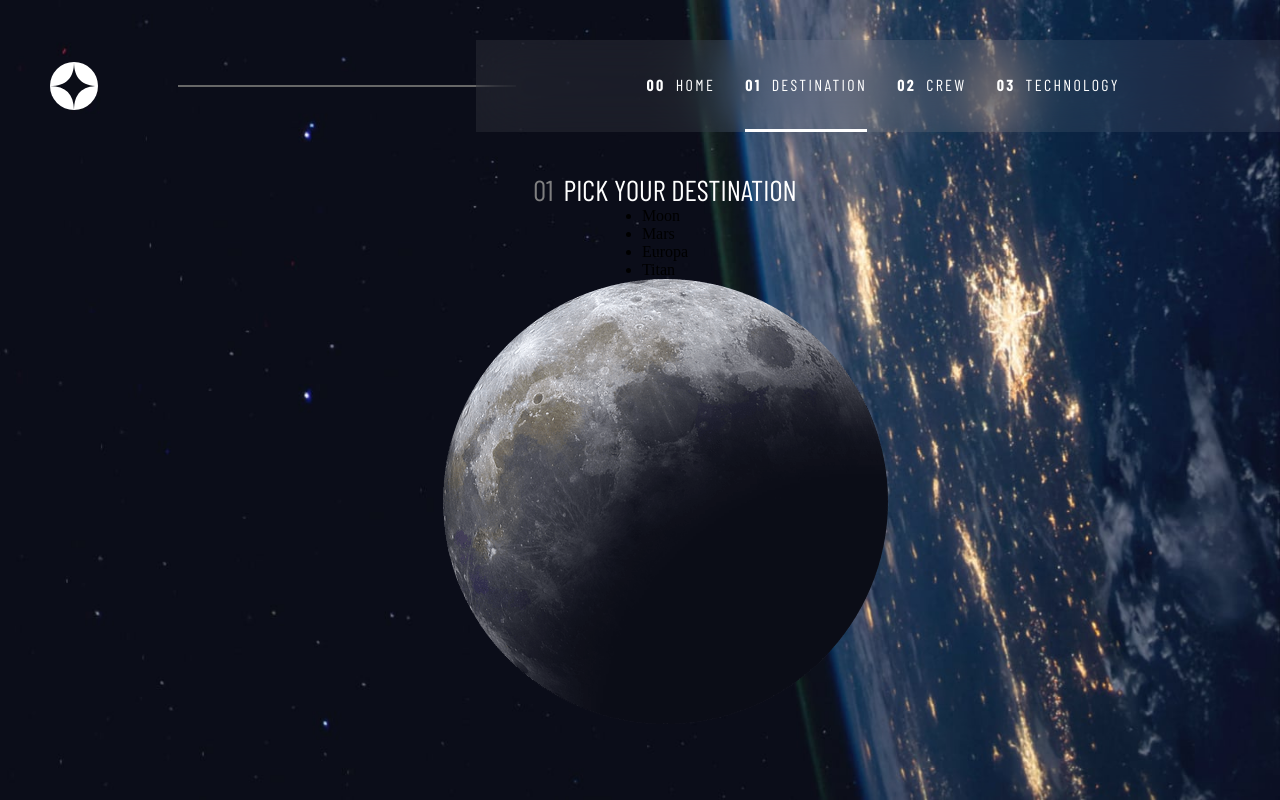
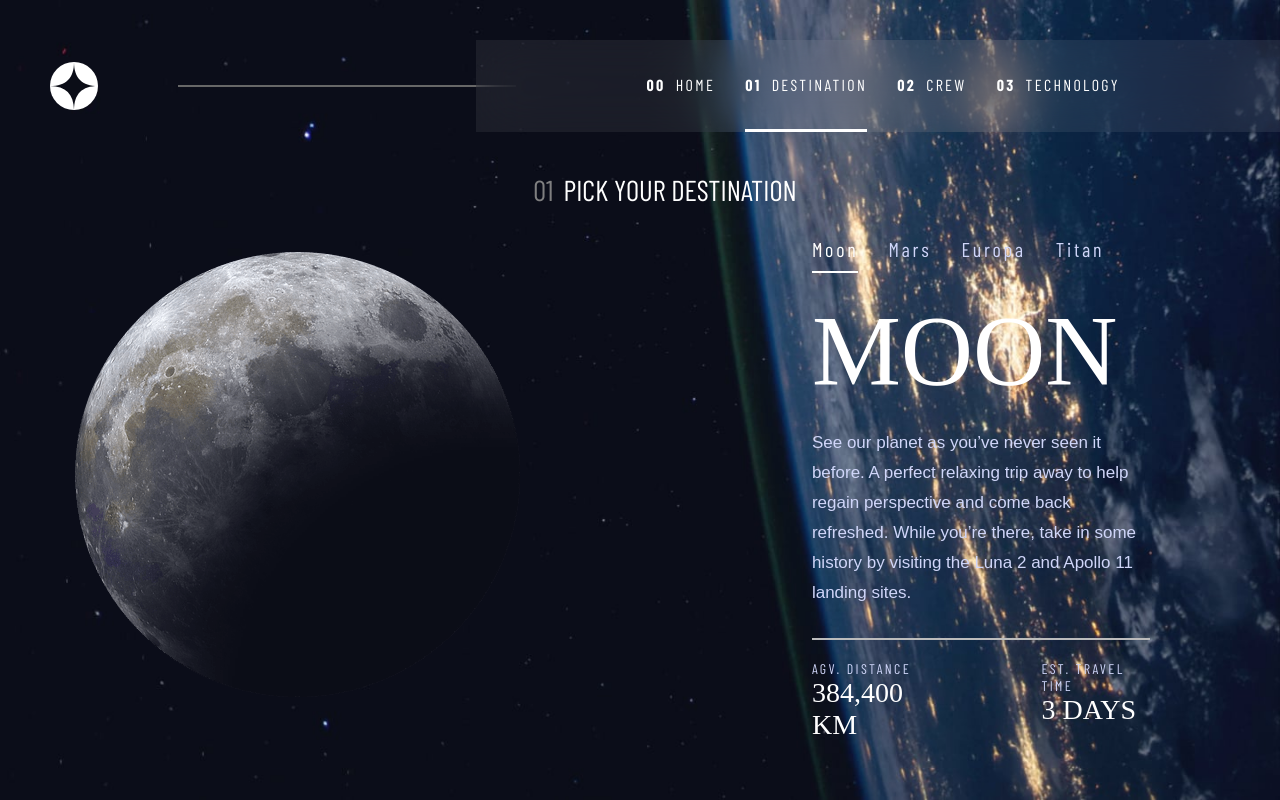
Before and after one commit to DanielMen97/Space, a React (Vite) app in the folder Space-website/: page /destination in a window 1280 px wide. Built offline with nearby package versions, Linux system fonts and the light colour scheme; a web font is replaced by a local one.

Commit message:
Destination complete, pending background

```diff
--- a/Space-website/src/components/destination/destinationBody/destinationBody.jsx
+++ b/Space-website/src/components/destination/destinationBody/destinationBody.jsx
@@ -1,40 +1,14 @@
 import { DestinationContent } from "../destinationContent/destinationContent";
 import { DestinationHeader } from "../destinationHeader/destinationHeader";
 import styles from "./styles.module.scss";
-import data from '../../../data.json';
-import { NavLink } from "react-router-dom";
-import { useState } from 'react'
 
 export const DestinationBody = () => {
-
-  const [ isActive, setIsActive ] = useState({})
-
-  const handleIsSelect = (element) => {
-
-
-    setIsActive(element)
-
-  }
 
 
   return (
     <main className={styles.destinationContainer}>
       <DestinationHeader />
-      <nav>
-        <ul>
-          {
-            data.destinations.map((element, index) => {
-              return (
-                  <li onClick={() =>handleIsSelect(element)} key={index}>
-                    {element.name}
-                  </li>
-              )
-            }
-            )
-          }
-        </ul>
-      </nav>
-      <DestinationContent planet={isActive}/>
+      <DestinationContent />
     </main>
   )
 }
--- a/Space-website/src/components/destination/destinationContent/content.module.scss
+++ b/Space-website/src/components/destination/destinationContent/content.module.scss
@@ -0,0 +1,69 @@
+@import '../../../styles/global.scss';
+
+.content{
+  display: flex;
+  justify-content: space-between;
+  width: 100%;
+
+  .sectionImages{
+    display: flex;
+    justify-content: center;
+    align-items: center;
+    width: 35%;
+  }
+
+  .sectionNavigable{
+    width: 37%;
+    padding-right: 80px;
+
+    .navContainer{
+      padding: 20px 0;
+
+    }
+
+    .sectionText{
+      display: flex;
+      flex-direction: column;
+      gap: 20px;
+      font-family: $font-primary;
+      color: $color-secondary;
+
+      .title{
+        font-size: 100px;
+        text-transform: uppercase;
+      }
+
+      .paragraph{
+        font-family: sans-serif;
+        font-size: 17px;
+        color: $color-primary;
+        line-height: 30px;
+        padding-bottom: 30px;
+        border-bottom: 2px solid rgb(188, 188, 188);
+
+      }
+
+      .cardsContainer{
+        display: flex;
+        text-transform: uppercase;
+        gap: 100px;
+
+        .cardInfo{
+
+          p{
+            font-family: $font-secondary;
+            color: $color-primary;
+            font-size: 14px;
+            letter-spacing: 2.35px;
+
+          }
+          h3{
+            font-weight: 100;
+            font-size: 28px;
+          }
+        }
+      }
+    }
+
+  }
+}
--- a/Space-website/src/components/destination/destinationContent/destinationContent.jsx
+++ b/Space-website/src/components/destination/destinationContent/destinationContent.jsx
@@ -1,21 +1,45 @@
 import styles from './content.module.scss';
-import image from '../../../assets/destination/image-moon.png';
+import { DestinationNav } from '../destinationNav/destinationNav';
+import { useState } from 'react';
 
-export const DestinationContent = ({planet}) => {
+export const DestinationContent = () => {
 
-
-console.log(planet)
-
+  const [IsSelect, setIsSeleted] = useState({
+    "name": "Moon",
+    "images": {
+      "png": "./src/assets/destination/image-moon.png",
+      "webp": "./src/assets/destination/image-moon.webp"
+    },
+    "description": "See our planet as you’ve never seen it before. A perfect relaxing trip away to help regain perspective and come back refreshed. While you’re there, take in some history by visiting the Luna 2 and Apollo 11 landing sites.",
+    "distance": "384,400 km",
+    "travel": "3 days"
+  })
+  const infoSelect = (itemSelect) => {
+    setIsSeleted(itemSelect)
+  }
   return (
-    <section>
-      <div className={styles.sectionImage}>
-        <img src={image}/>
+    <section className={styles.content}>
+      <div className={styles.sectionImages}>
+        <img src={IsSelect.images.png}></img>
       </div>
-      <div className={styles.sectionText}>
-        <p>{planet.name}</p>
-        <p>{planet.description}</p>
-
-
+      <div className={styles.sectionNavigable}>
+        <div className={styles.navContainer}>
+          <DestinationNav select={infoSelect} />
+        </div>
+        <article className={styles.sectionText}>
+          <p className={styles.title}>{IsSelect.name}</p>
+          <p className={styles.paragraph}>{IsSelect.description}</p>
+          <div className={styles.cardsContainer}>
+            <div className={styles.cardInfo}>
+              <p>AGV. DISTANCE</p>
+              <h3>{IsSelect.distance}</h3>
+            </div>
+            <div className={styles.cardInfo}>
+              <p>EST. TRAVEL TIME</p>
+              <h3>{IsSelect.travel}</h3>
+            </div>
+          </div>
+        </article>
       </div>
     </section>
   )
--- a/Space-website/src/components/destination/destinationNav/destinationNav.jsx
+++ b/Space-website/src/components/destination/destinationNav/destinationNav.jsx
@@ -1,4 +1,30 @@
+import { useState } from "react";
+import data from '../../../data.json';
+import styles from './styles.module.scss';
 
-export const DestinationNav = () => {
+export const DestinationNav = (props) => {
+
+  const [isActive, setIsActive] = useState({ name: "Moon"})
+  const handleIsSelect = (element) => {
+    setIsActive(element)
+    props.select(element)
+  }
+
+  return(
+    <nav className={styles.navbar}>
+    <ul className={styles.listContainer}>
+      {
+        data.destinations.map((element, index) => {
+          return (
+            <li className={(element.name === isActive.name) ? styles.listItemActive : styles.listItem} onClick={() => handleIsSelect(element)} key={index}>
+              {element.name}
+            </li>
+          )
+        }
+        )
+      }
+    </ul>
+  </nav>
+  )
 
 }
--- a/Space-website/src/components/destination/destinationNav/styles.module.scss
+++ b/Space-website/src/components/destination/destinationNav/styles.module.scss
@@ -0,0 +1,31 @@
+@import "../../../styles/global.scss";
+
+.navbar{
+  font-family: $font-secondary;
+  font-size: 20px;
+  color: $color-primary;
+  letter-spacing: 2.75px;
+
+  .listContainer{
+    display:flex;
+    list-style: none;
+    gap: 30px;
+
+    .listItem{
+      text-decoration: none;
+      padding: 10px 0;
+      border-bottom: 2px solid transparent;
+      cursor: pointer;
+
+      &:hover{
+        transition: 0.5s;
+        border-bottom: 2px solid rgb(188, 188, 188);
+      }
+    }
+    .listItemActive{
+      padding: 10px 0;
+      border-bottom: 2px solid $color-secondary;
+      color: $color-secondary;
+    }
+  }
+}
--- a/Space-website/src/components/home/home.jsx
+++ b/Space-website/src/components/home/home.jsx
@@ -1,4 +1,5 @@
 import styles from './home.module.css';
+import { NavLink } from 'react-router-dom';
 
 export const Home = () => {
 
@@ -12,7 +13,9 @@ export const Home = () => {
           because we’ll give you a truly out of this world experience!</p>
       </section>
       <div className={styles.home_explore}>
+        <NavLink className={styles.link} to='/destination'>
           <p>Explore</p>
+        </NavLink>
       </div>
     </div>
   )
--- a/Space-website/src/components/home/home.module.css
+++ b/Space-website/src/components/home/home.module.css
@@ -55,6 +55,11 @@
   cursor: pointer;
 }
 
+.link{
+  color: black;
+  text-decoration: none;
+}
+
 .home_explore p:hover{
   transition: 0.3s;
   box-shadow: -5px -4px 0px 75px rgb(53, 52, 65);
--- a/Space-website/src/data.json
+++ b/Space-website/src/data.json
@@ -3,8 +3,8 @@
     {
       "name": "Moon",
       "images": {
-        "png": "./assets/destination/image-moon.png",
-        "webp": "./assets/destination/image-moon.webp"
+        "png": "./src/assets/destination/image-moon.png",
+        "webp": "./src/assets/destination/image-moon.webp"
       },
       "description": "See our planet as you’ve never seen it before. A perfect relaxing trip away to help regain perspective and come back refreshed. While you’re there, take in some history by visiting the Luna 2 and Apollo 11 landing sites.",
       "distance": "384,400 km",
@@ -13,8 +13,8 @@
     {
       "name": "Mars",
       "images": {
-        "png": "./assets/destination/image-mars.png",
-        "webp": "./assets/destination/image-mars.webp"
+        "png": "./src/assets/destination/image-mars.png",
+        "webp": "./src/assets/destination/image-mars.webp"
       },
       "description": "Don’t forget to pack your hiking boots. You’ll need them to tackle Olympus Mons, the tallest planetary mountain in our solar system. It’s two and a half times the size of Everest!",
       "distance": "225 mil. km",
@@ -23,8 +23,8 @@
     {
       "name": "Europa",
       "images": {
-        "png": "./assets/destination/image-europa.png",
-        "webp": "./assets/destination/image-europa.webp"
+        "png": "./src/assets/destination/image-europa.png",
+        "webp": "./src/assets/destination/image-europa.webp"
       },
       "description": "The smallest of the four Galilean moons orbiting Jupiter, Europa is a winter lover’s dream. With an icy surface, it’s perfect for a bit of ice skating, curling, hockey, or simple relaxation in your snug wintery cabin.",
       "distance": "628 mil. km",
@@ -33,8 +33,8 @@
     {
       "name": "Titan",
       "images": {
-        "png": "./assets/destination/image-titan.png",
-        "webp": "./assets/destination/image-titan.webp"
+        "png": "./src/assets/destination/image-titan.png",
+        "webp": "./src/assets/destination/image-titan.webp"
       },
       "description": "The only moon known to have a dense atmosphere other than Earth, Titan is a home away from home (just a few hundred degrees colder!). As a bonus, you get striking views of the Rings of Saturn.",
       "distance": "1.6 bil. km",
--- a/Space-website/src/styles/global.scss
+++ b/Space-website/src/styles/global.scss
@@ -1,6 +1,7 @@
 @import url('https://fonts.googleapis.com/css2?family=Bellefair&display=swap');
 @import url('https://fonts.googleapis.com/css2?family=Barlow+Condensed:ital,wght@0,100;0,200;0,300;0,400;0,500;0,600;0,700;0,800;0,900;1,100;1,200;1,300;1,400;1,500;1,600;1,700;1,800;1,900&family=Bellefair&display=swap');
 
-$color: white;
+$color-primary: #D0D6F9;
+$color-secondary: #FFFFFF;
 $font-primary: "bellefair";
 $font-secondary: "Barlow Condensed";
```
